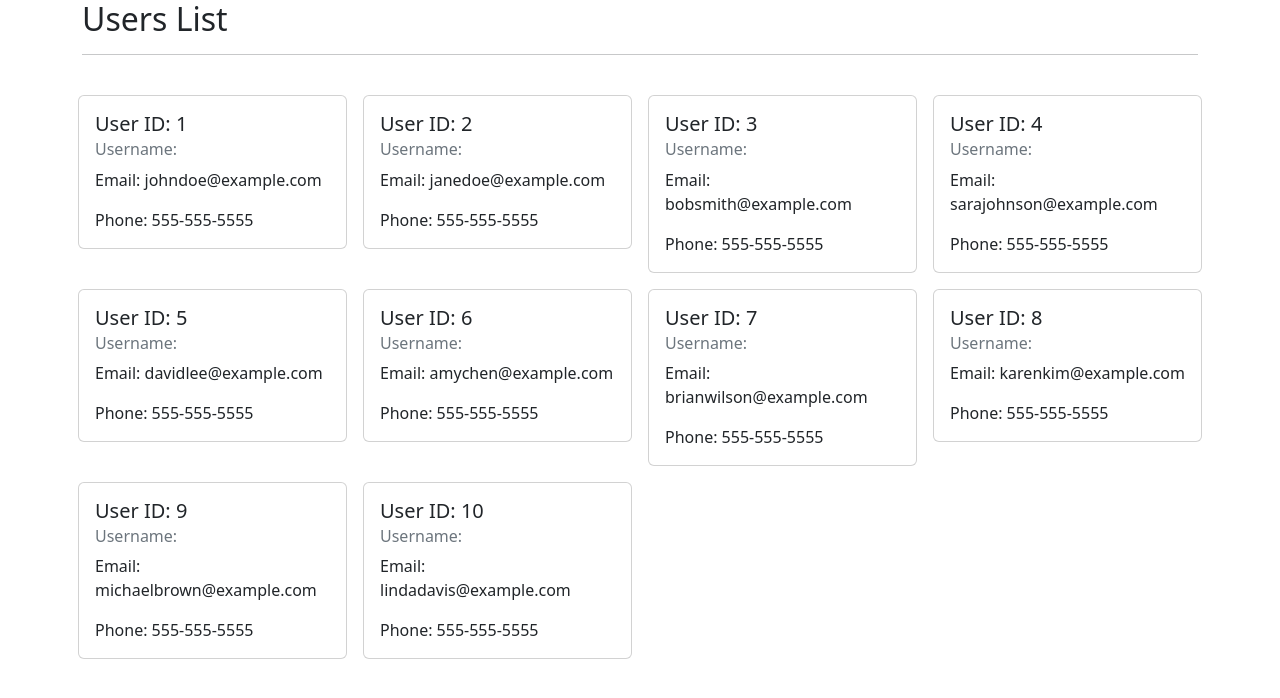
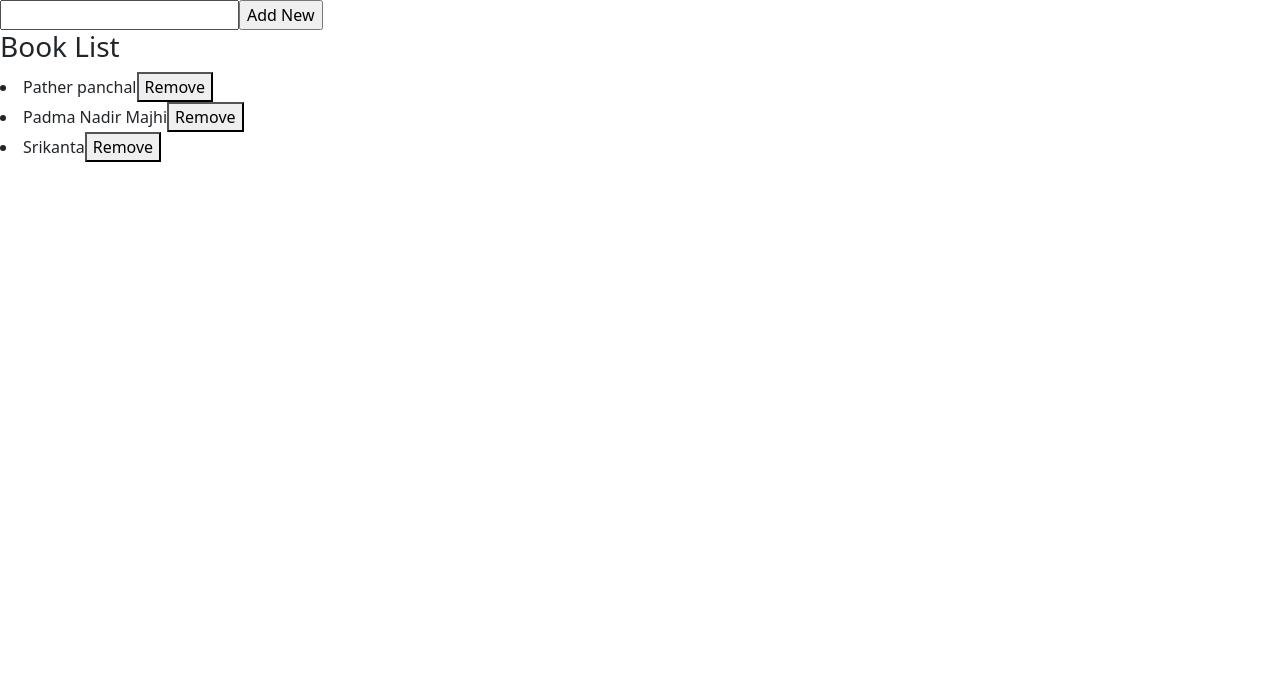
Before and after one commit to kamrul-pu/react-practice, a React (Create React App) app: page / in a window 1280 px wide. Shown: the top 698 px of the page. Built offline with nearby package versions, Linux system fonts and the light colour scheme.

Commit message:
Use Reducer

```diff
--- /dev/null
+++ b/src/Components/App.jsx
@@ -0,0 +1,22 @@
+import React, { Fragment } from 'react';
+// import LifeCycle from './ClassComponent/LifeCycle';
+import UseReducer from './Hooks/UseReducer/UseReducer';
+
+const App = () => {
+    return (
+        <div>
+            <UseReducer />
+            {/* <>
+                <React.Fragment>
+                    <Fragment>
+                        <h2>I am hi</h2>
+                        <p>I am paragraph</p>
+                    </Fragment>
+                </React.Fragment>
+            </> */}
+
+        </div>
+    )
+}
+
+export default App
--- /dev/null
+++ b/src/Components/ClassComponent/LifeCycle.jsx
@@ -0,0 +1,45 @@
+import React, { Component } from 'react'
+
+
+//Mounting -> Constructor,render,componentDidMount
+//Updating -> state/props -> render
+//Unmounting
+export default class LifeCycle extends Component {
+    constructor(props) {
+        super(props);
+        console.log("Constructor");
+        this.state = {
+            count: 0,
+        }
+    }
+    componentDidMount() {
+        console.log("ComponentDidMount");
+    }
+    // componentWillMount() {
+    //     console.log("ComponentWillMount");
+    // }
+    componentWillUnmount() {
+        console.log('"ComponentWillUnmount"');
+    };
+    componentDidUpdate() {
+        console.log("componentDidUpdate");
+    }
+    shouldComponentUpdate() {
+        console.log("shouldComponentUpdate");
+        // return false;will not update
+        return true;//will update
+    }
+    componentDidUpdate() {
+        console.log("componentDidUpdate");
+    }
+    render() {
+        console.log("render");
+        return (
+            <div>
+                <h2>LifeCycle</h2>
+                <h3>{this.state.count}</h3>
+                <button onClick={() => this.setState({ count: this.state.count + 1 })}>+</button>
+            </div>
+        )
+    }
+}
--- /dev/null
+++ b/src/Components/Hooks/UseReducer/UseReducer.jsx
@@ -0,0 +1,77 @@
+import React, { useState, useReducer } from 'react'
+
+const booksData = [
+    { id: 1, name: 'Pather panchal' },
+    { id: 2, name: 'Padma Nadir Majhi' },
+    { id: 3, name: 'Srikanta' },
+]
+
+const Modal = ({ modalText }) => {
+    return (<p>{modalText}</p>);
+}
+
+const reducer = (state, action) => {
+    //action.type action.payload
+    if (action.type === 'ADD') {
+        const allBooks = [...state.books, action.payload];
+        return {
+            ...state,
+            books: allBooks,
+            isModalOpen: true,
+            modalText: "New Book Added"
+        }
+    }
+    if (action.type === "REMOVE") {
+        //remove books
+        const filteredBooks = [...state.books].filter(book => book.id !== action.payload);
+        return {
+            ...state,
+            books: filteredBooks,
+            isModalOpen: true,
+            modalText: "Book is removed",
+        }
+    }
+    return state;
+}
+const UseReducer = () => {
+    // const [books, setBooks] = useState(booksData);
+
+    // const [modalText, setModalText] = useState("");
+    // const [isModalOpen, setIsModalOpen] = useState(false);
+    const [bookState, dispatch] = useReducer(reducer, {
+        books: booksData,
+        isModalOpen: false,
+        modalText: ""
+    })
+    const [bookName, setBookName] = useState("");
+
+    const handleSubmit = (e) => {
+        e.preventDefault();
+        const newBook = { id: new Date().getTime().toString(), name: bookName };
+        dispatch({ type: 'ADD', payload: newBook });
+
+        // bookState.setIsModalOpen(true);
+        // bookState.setModalText("Book is added");
+    }
+    const removeBook = (id) => {
+        dispatch({ type: 'REMOVE', payload: id });
+    }
+    return (
+
+        <div>
+            <form action="" onSubmit={handleSubmit}>
+                <input type="text" name="" id="" value={bookName} onChange={(e) => {
+                    setBookName(e.target.value);
+                }} />
+                <input type="submit" value="Add New" />
+            </form>
+            <h3>Book List</h3>
+            {bookState.books.map((book) => {
+                return <li key={book.id}>{book.name}<button onClick={() => removeBook(book.id)}>Remove</button></li>
+            })}
+            {bookState.isModalOpen && <Modal modalText={bookState.modalText} />}
+        </div>
+    )
+}
+
+export default UseReducer
--- /dev/null
+++ b/src/Components/Hooks/UserForm.jsx
@@ -0,0 +1,27 @@
+import React, { useRef } from 'react';
+
+const UserForm = () => {
+    const userNameRef = useRef();
+    const passwordRef = useRef();
+    const handleSubmit = e => {
+        e.preventDefault();
+        console.log("Submitted");
+        const username = userNameRef.current.value;
+        const password = passwordRef.current.value;
+        console.log(username, '\n', password);
+        userNameRef.current.style.color = "red";
+    }
+    return (
+        <div>
+            <form action="" className='form' onSubmit={handleSubmit}>
+                <label htmlFor="username">Username</label>
+                <input className='form-control' type="text" name="username" id="username" ref={userNameRef} /><br />
+                <label htmlFor="password">Password</label>
+                <input className='form-control' type="password" name="password" id="password" ref={passwordRef} /><br />
+                <input type="submit" value="Register" />
+            </form>
+        </div>
+    )
+}
+
+export default UserForm
```
Also changed, not shown: src/Components/DynamicStyle/DynamicStyle.jsx (added, +26 -0 lines), src/Components/DynamicStyle/dynamic.module.css (added, +12 -0 lines), src/Components/PropsType/App.jsx (added, +12 -0 lines), src/Components/PropsType/User.jsx (added, +40 -0 lines), src/Components/PropsType/Users.jsx (added, +17 -0 lines), src/Components/RefExample/App.jsx (added, +11 -0 lines), src/Components/RefExample/UserForm.jsx (added, +33 -0 lines), src/index.js (+8 -2 lines).
